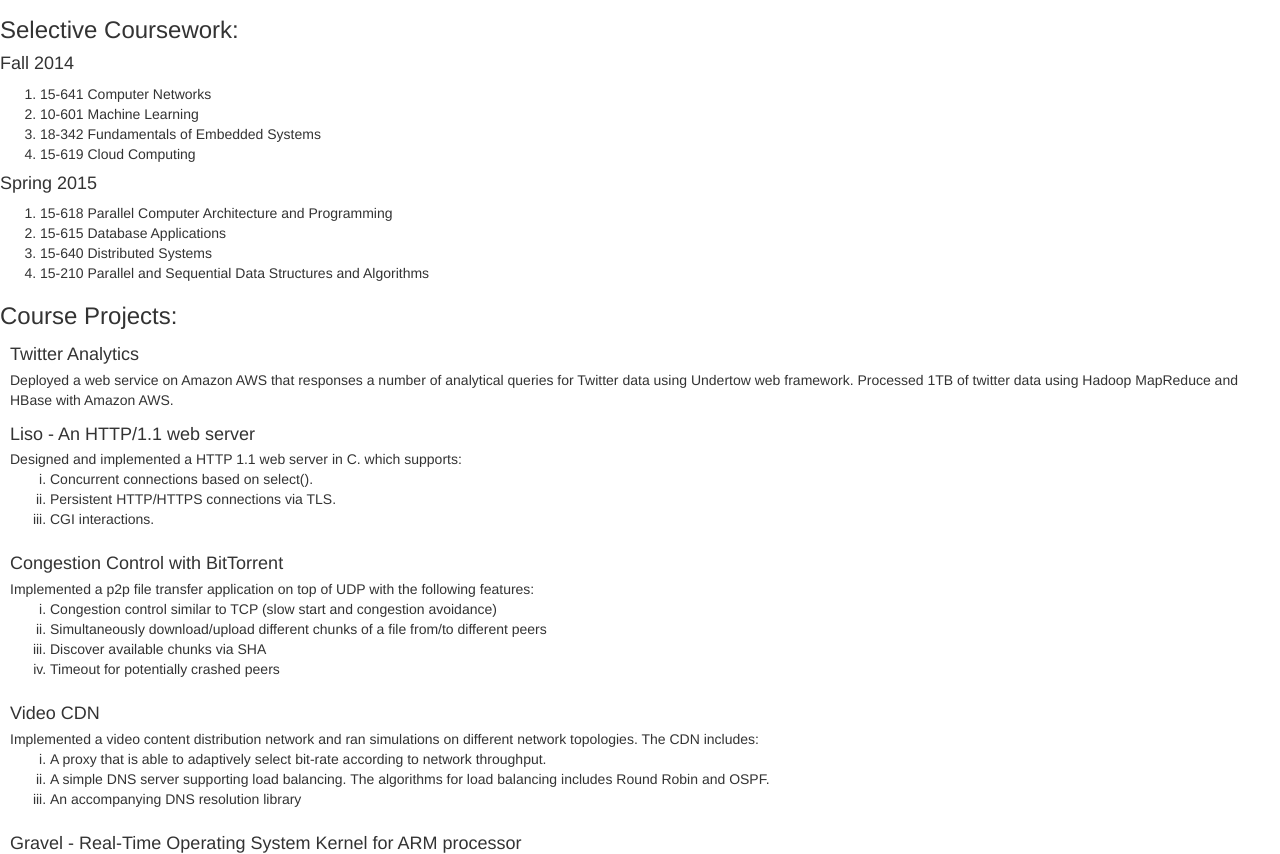
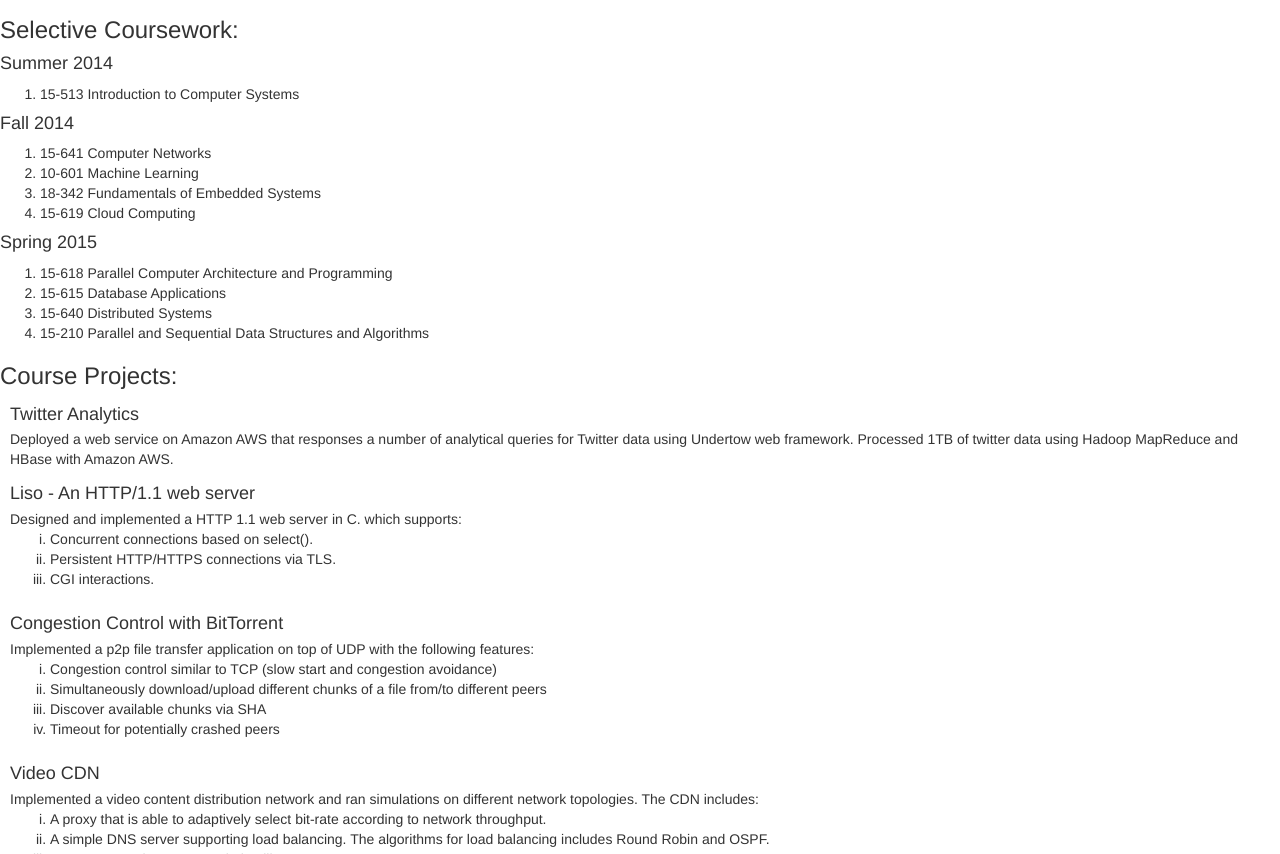
Before and after one commit to mindbergh/mingf, a plain HTML site: page index.html in a window 1280 px wide. Shown: the part 859-1713 px from the top of the page. Drawn offline with nearby package versions, Linux system fonts and the light colour scheme.

Commit message:
add 2014 summer

```diff
--- a/index.html
+++ b/index.html
@@ -122,6 +122,12 @@ charset=utf-8">
     </div>
 
     <h3>Selective Coursework:</h3>
+    <h4>Summer 2014</h4>
+    <ol type="1">
+        <li>15-513 Introduction to Computer Systems
+        </li>
+    </ol>
+
     <h4>Fall 2014</h4>
     <ol type="1">
         <li>15-641 Computer Networks
```
